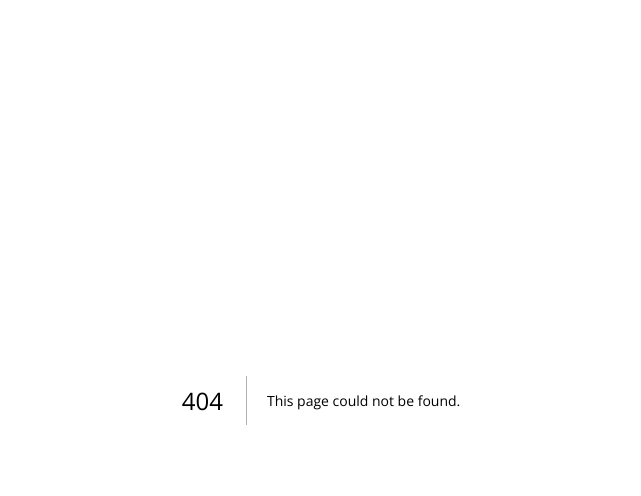
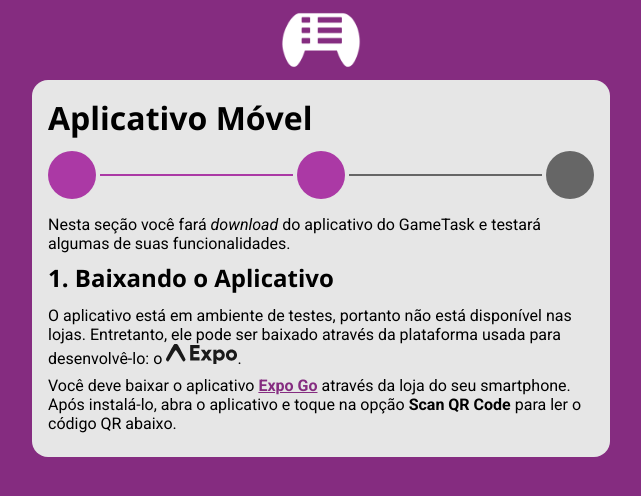
Before and after one commit to raulrozza/gametask-validation, a Next.js app: page /app in a window 1280 px wide. Before the commit this address had no page. Shown: the top 496 px of the page, without its empty margins (319-960 px from the left). Built offline with nearby package versions, Linux system fonts and the light colour scheme.

Commit message:
Add: App page

```diff
--- /dev/null
+++ b/pages/app.tsx
@@ -0,0 +1,21 @@
+import type { NextPage } from 'next';
+import Head from 'next/head';
+
+import App from '@/pages/App';
+
+const NextApp: NextPage = () => (
+    <>
+        <Head>
+            <title>Aplicativo Móvel</title>
+
+            <meta
+                name="description"
+                content="Test instructions to validate the GameTask app. The instructions include: downloading the app, joining a game, and completing activities."
+            />
+        </Head>
+
+        <App />
+    </>
+);
+
+export default NextApp;
--- /dev/null
+++ b/src/assets/expo_logo.tsx
@@ -0,0 +1,39 @@
+import { FC } from 'react';
+
+import { useTheme } from 'styled-components';
+
+const ExpoLogo: FC = () => {
+    const theme = useTheme();
+
+    return (
+        <svg
+            height="20"
+            viewBox="0 0 114 32"
+            fill="none"
+            xmlns="http://www.w3.org/2000/svg"
+        >
+            <path
+                d="M14.8051 10.3339C15.0606 9.95729 15.3403 9.9094 15.5672 9.9094C15.7941 9.9094 16.1721 9.95729 16.4277 10.3339C18.4417 13.1002 21.7661 18.6108 24.2184 22.6757C25.8176 25.3266 27.0459 27.3626 27.2979 27.6217C28.2439 28.5944 29.5413 27.9882 30.2952 26.8849C31.0374 25.7987 31.2434 25.036 31.2434 24.2223C31.2434 23.6681 20.4907 3.67005 19.4078 2.00546C18.3664 0.404406 18.0272 0 16.2448 0H14.911C13.1339 0 12.8771 0.404406 11.8356 2.00546C10.7528 3.67005 2.46069e-05 23.6681 2.46069e-05 24.2223C2.46069e-05 25.036 0.20607 25.7987 0.948286 26.8849C1.70218 27.9882 2.99957 28.5944 3.94554 27.6217C4.19757 27.3626 5.42587 25.3266 7.02509 22.6757C9.47735 18.6108 12.7911 13.1002 14.8051 10.3339Z"
+                fill={theme.palette.gray[900]}
+            ></path>
+            <path
+                d="M38.7183 1.7677V26.3183H53.678V21.338H43.8792V16.1473H52.597V11.1671H43.8792V6.74796H53.678V1.7677H38.7183Z"
+                fill={theme.palette.gray[900]}
+            ></path>
+            <path
+                d="M73.6393 26.3183L67.4323 17.4099L73.2209 9.09781H67.3625L64.5031 13.1662L61.6785 9.09781H55.7504L61.539 17.445L55.3669 26.3183H61.2252L64.4682 21.6537L67.7112 26.3183H73.6393Z"
+                fill={theme.palette.gray[900]}
+            ></path>
+            <path
+                d="M86.1153 8.74708C83.7441 8.74708 81.8959 9.72911 80.7103 11.5178V9.09781H75.7935V32H80.7103V23.8983C81.8959 25.687 83.7441 26.669 86.1153 26.669C90.544 26.669 94.0659 22.6357 94.0659 17.6905C94.0659 12.7453 90.544 8.74708 86.1153 8.74708ZM84.9995 21.9343C82.5933 21.9343 80.7103 20.1105 80.7103 17.6905C80.7103 15.3056 82.5933 13.4468 84.9995 13.4468C87.3707 13.4468 89.2886 15.3407 89.2886 17.6905C89.2886 20.0754 87.3707 21.9343 84.9995 21.9343Z"
+                fill={theme.palette.gray[900]}
+            ></path>
+            <path
+                d="M104.791 8.74708C99.7345 8.74708 95.8986 12.605 95.8986 17.7256C95.8986 22.8461 99.7345 26.669 104.791 26.669C109.812 26.669 113.683 22.8461 113.683 17.7256C113.683 12.605 109.812 8.74708 104.791 8.74708ZM104.791 13.4818C107.092 13.4818 108.871 15.2705 108.871 17.7256C108.871 20.1105 107.092 21.9343 104.791 21.9343C102.454 21.9343 100.711 20.1105 100.711 17.7256C100.711 15.2705 102.454 13.4818 104.791 13.4818Z"
+                fill={theme.palette.gray[900]}
+            ></path>
+        </svg>
+    );
+};
+
+export default ExpoLogo;
--- /dev/null
+++ b/src/pages/App/index.tsx
@@ -0,0 +1,59 @@
+import { FC } from 'react';
+
+import ExpoLogo from '@/assets/expo_logo';
+import Content from '@/components/Content';
+import Header from '@/components/Header';
+import Progress from '@/components/Progress';
+
+// import { Container } from './styles';
+
+const App: FC = () => {
+    return (
+        <>
+            <Header />
+
+            <Content>
+                <h1>Aplicativo Móvel</h1>
+
+                <Progress step={2} />
+
+                <p>
+                    Nesta seção você fará <em>download</em> do aplicativo do
+                    GameTask e testará algumas de suas funcionalidades.
+                </p>
+
+                <h2>1. Baixando o Aplicativo</h2>
+
+                <p>
+                    O aplicativo está em ambiente de testes, portanto não está
+                    disponível nas lojas. Entretanto, ele pode ser baixado
+                    através da plataforma usada para desenvolvê-lo: o{' '}
+                    <a
+                        href="https://expo.dev/"
+                        target="_blank"
+                        rel="noreferrer"
+                    >
+                        <ExpoLogo />
+                    </a>
+                    .
+                </p>
+
+                <p>
+                    Você deve baixar o aplicativo{' '}
+                    <a
+                        href="https://expo.dev/client"
+                        target="_blank"
+                        rel="noreferrer"
+                    >
+                        <strong>Expo Go</strong>
+                    </a>{' '}
+                    através da loja do seu smartphone. Após instalá-lo, abra o
+                    aplicativo e toque na opção <strong>Scan QR Code</strong>{' '}
+                    para ler o código QR abaixo.
+                </p>
+            </Content>
+        </>
+    );
+};
+
+export default App;
```
